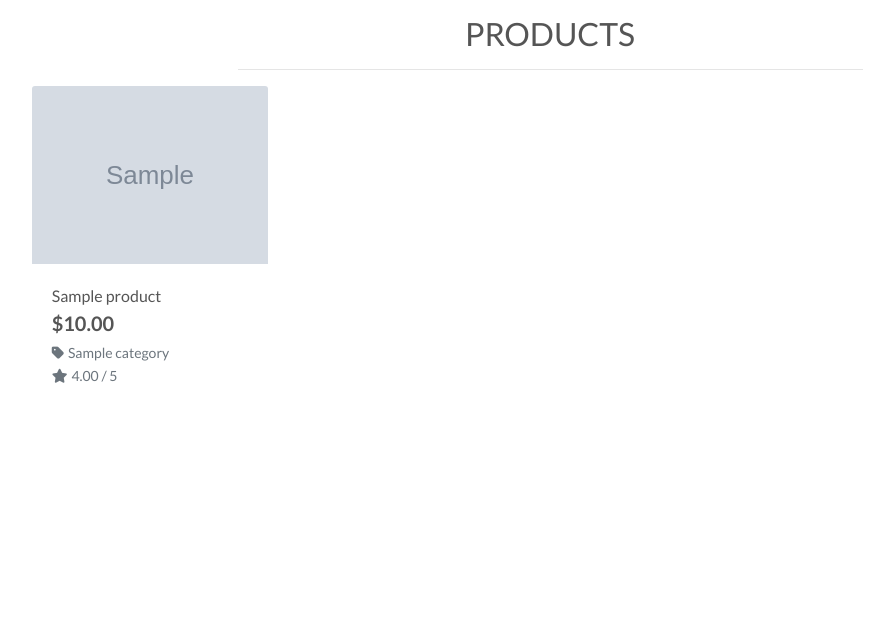
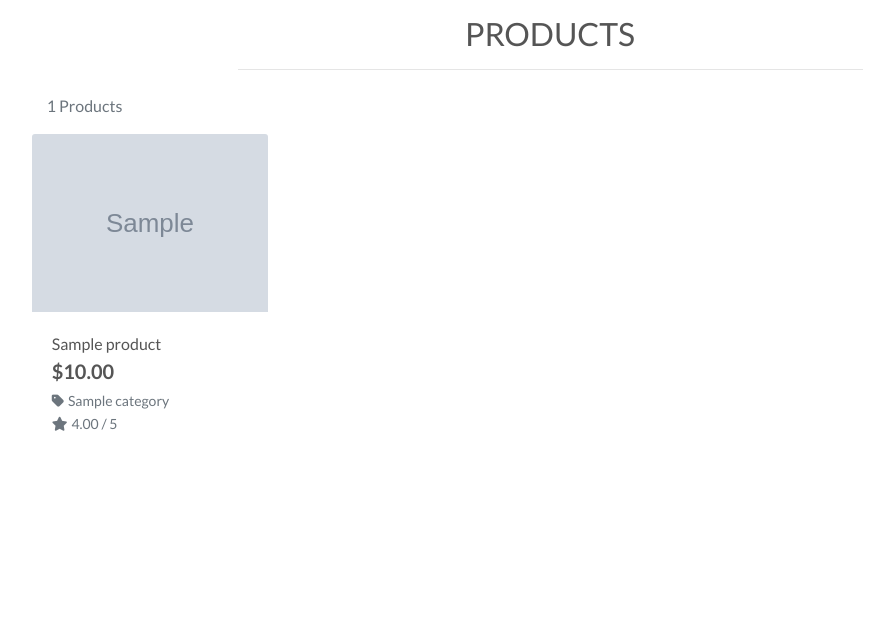
Before and after one commit to coatespeter/craft-it-pp5, a Django app: page /products/ in a window 1280 px wide. Shown: the part 165-800 px from the top of the page, without its empty margins (90-984 px from the left). Run offline with Django 4.2, Linux system fonts and the light colour scheme; tables that the repository leaves empty hold one stand-in row (values such as "Sample post"); grey boxes marked "Sample" are stand-in pictures; some libraries are stand-ins or nearby versions.

Commit message:
update products.html

```diff
--- a/products/templates/products/products.html
+++ b/products/templates/products/products.html
@@ -15,12 +15,28 @@
         <div class="row">
             <div class="col text-center mt-3">
                 <h2 class="logo-font">Products</h2>
+                {% for c in current_categories %}
+                    <a class="category-badge text-decoration-none" href="{% url 'products' %}?category={{ c.name }}">
+                        <span class="p-2 mt-2 badge badge-white text-black rounded-0 border border-dark">{{ c.friendly_name }}</span>
+                    </a>
+                {% endfor %}
                 <hr class="w-50 mb-1">
             </div>
         </div>
         <div class="row">
             <div class="product-container col-10 offset-1">
-                <div class="row mt-1 mb-2"></div>
+                <div class="row mt-1 mb-2">
+                    <div class="col-12 col-md-6 my-auto order-md-last d-flex justify-content-center justify-content-md-end">
+                    </div>
+                </div>
+                <div class="col-12 col-md-6 order-md-first">
+                    <p class="text-muted mt-3 text-center text-md-left">
+                        {% if search_term or current_categories or current_sorting != 'None_None' %}
+                            <span class="small"><a href="{% url 'products' %}">Products Home</a> | </span>
+                        {% endif %}
+                        {{ products|length }} Products{% if search_term %} found for <strong>"{{ search_term }}"</strong>{% endif %}
+                    </p>
+                </div>
                 <div class="row">
                     {% for product in products %}
                         <div class="col-sm-6 col-md-6 col-lg-4 col-xl-3">
--- a/products/views.py
+++ b/products/views.py
@@ -20,7 +20,8 @@ def all_products(request):
             if sortkey == 'name':
                 sortkey = 'lower_name'
                 products = products.annotate(lower_name=Lower('name'))
-
+            if sortkey == 'category':
+                sortkey = 'category__name'
             if 'direction' in request.GET:
                 direction = request.GET['direction']
                 if direction == 'desc':
--- a/static/css/base.css
+++ b/static/css/base.css
@@ -70,6 +70,11 @@ body {
     z-index: -1;
 }
 
+a.category-badge > span.badge:hover {
+    background: #212529 !important;
+    color: #fff !important;
+}
+
 /* -------------------------------- Media Queries */
 
 /* Slightly larger container on xl screens */
```
